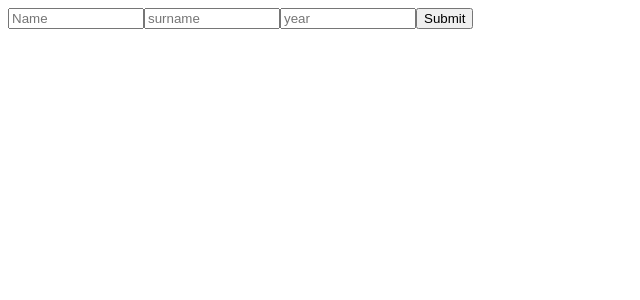
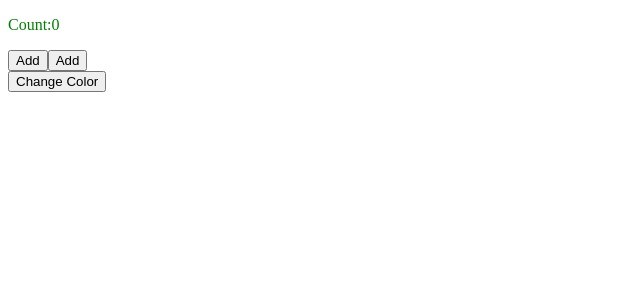
Before and after one commit to VadimVasilcovan/REACT.EX, a React (Vite) app in the folder React-EX/: page / in a window 1280 px wide. Shown: the top 300 px of the page, without its empty margins (0-640 px from the left). Built offline with nearby package versions, Linux system fonts and the light colour scheme.

Commit message:
useEfect-ex.

```diff
--- a/React-EX/src/App.jsx
+++ b/React-EX/src/App.jsx
@@ -6,6 +6,7 @@
 import ListOfStudents from "./update-object-in-state_ex_2 (+props)/List-of-students-parent";
 import MyComponent from "./updater-function/updater-function";
 import AddingEmploy from "./updater-function-ex-1/AddingEmployParent";
+import MyUseEfectFun from "./useEfect/useEfect";
 
 const App = () => {
     {/*const [submitPerson, setSubmitPerson] = useState([]);*/}
@@ -15,7 +16,7 @@
             {/*<University setSubmitPerson={setSubmitPerson} />
             <ShowResult submitPerson={submitPerson} />
     */}
-       <AddingEmploy/>
+       <MyUseEfectFun/>
         </>
     );
 };
--- /dev/null
+++ b/React-EX/src/useEfect/useEfect.jsx
@@ -0,0 +1,33 @@
+import React from "react";
+import { useState, useEffect } from "react";
+
+const MyUseEfectFun = () => {
+
+    const [count, setCount]=useState(0)
+    const [color, setColor]=useState('green')
+
+    const addCount = () =>{
+        setCount(c => c + 1)
+    }
+
+    const SubtractCount = () =>{
+        setCount(c => c - 1)
+    }
+
+    const changeColor = () => {
+    setColor(c => c === 'green' ? 'red' : 'green');
+    }
+
+    useEffect(() => {
+        document.title = `Count ${count} ${color}`
+    }, [count, color])
+
+    return (<div>
+        <p style={{color: color}}>Count:{count}</p>
+        <button onClick= {addCount}> Add</button>
+        <button onClick= {SubtractCount}> Add</button> <br/>
+        <button onClick={changeColor}>Change Color</button>
+    </div>)
+}
+
+export default MyUseEfectFun
```
Also changed, not shown: React-EX/src/useEfect/useEfect-width.jsx (added, +35 -0 lines).
